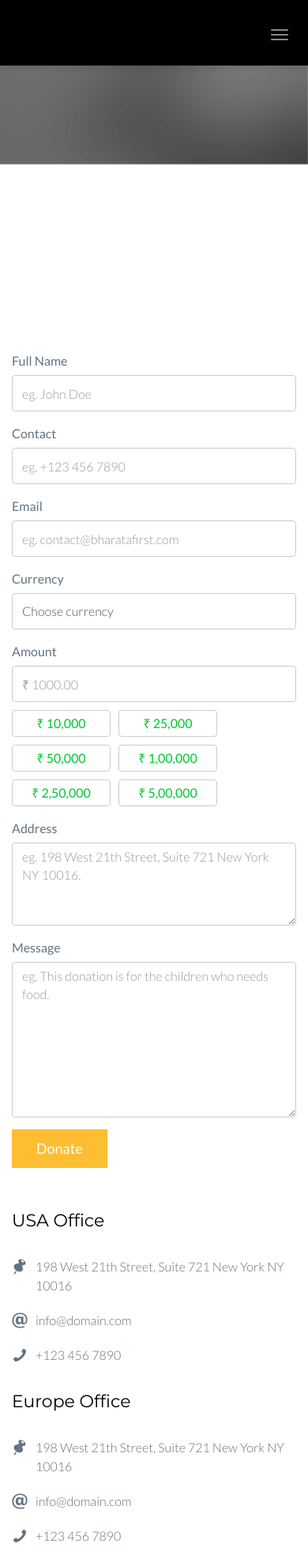
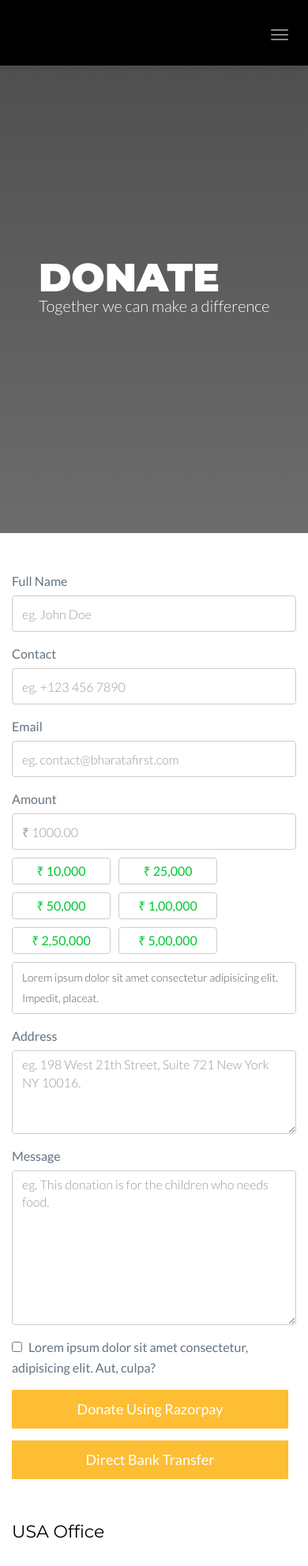
Before and after one commit to Luminous-Techs/BharataFirst-FrontEnd, a website: page donate.html in a window 390 px wide. Shown: the top 1983 px of the page at 79% size. Drawn offline with Linux system fonts and the light colour scheme; files whose address does not match are found by name.

Commit message:
Update donate.html
- hero fixed
- 2 buttons for donate
- perk msg added
- refund policy checkbox added

```diff
--- a/css/custom-donate.css
+++ b/css/custom-donate.css
@@ -1,3 +1,16 @@
+.probootstrap-hero {
+    display: grid;
+    place-items: center;
+    height: 80vh !important;
+    padding-top: 88px;
+    background-color: #6c6c6c;
+    background: linear-gradient(#4c4c4c, #6c6c6c);
+}
+
+.probootstrap-hero .probootstrap-slider-text {
+    padding-top: unset;
+}
+
 .scheme-amount-container {
     display: grid;
     align-items: center;
@@ -5,6 +18,17 @@
     grid-template-rows: repeat(2, 1fr);
     grid-template-columns: repeat(3, 125px);
     margin-top: 10px;
+}
+
+.perk-msg {
+    grid-column-start: 1;
+    grid-column-end: 4;
+    margin-top: 10px;
+    padding: 6px 12px;
+    font-size: 14px;
+    color: #555;
+    border: 1px solid #CCC;
+    border-radius: 4px;
 }
 
 .radio-input {
@@ -35,9 +59,24 @@
     box-shadow: 0 0 1px 2px #01C63230;
 }
 
+.refund-policy-label {
+    display: inline;
+    margin-left: 5px;
+}
+
+.razorpay-btn, .bank-transfer-btn {
+    width: 350px;
+}
+
 @media screen and (max-width: 426px) {
     .scheme-amount-container {
         grid-template-rows: repeat(3, 1fr);
         grid-template-columns: repeat(2, 125px);
     }
 }
+
+@media screen and (max-width: 380px) {
+    .razorpay-btn, .bank-transfer-btn {
+        width: 100%;
+    }
+}
--- a/donate.html
+++ b/donate.html
@@ -67,14 +67,10 @@
         </div>
       </nav>
 
-      <section class="probootstrap-hero probootstrap-hero-inner" style="background-image: url(img/hero_bg_bw_1.jpg)"  data-stellar-background-ratio="0.5">
-        <div class="container">
-          <div class="row">
-            <div class="col-md-12">
-              <div class="probootstrap-slider-text probootstrap-animate" data-animate-effect="fadeIn">
-                <h1 class="probootstrap-heading probootstrap-animate">Donate <span>Together we can make a difference</span></h1>
-              </div>
-            </div>
+      <section class="probootstrap-hero">
+        <div class="container" style="display: grid; place-items: center;">
+          <div class="probootstrap-slider-text probootstrap-animate" data-animate-effect="fadeIn">
+            <h1 class="probootstrap-heading probootstrap-animate">Donate <span>Together we can make a difference</span></h1>
           </div>
         </div>
       </section>
@@ -96,7 +92,7 @@
                 <label for="email">Email</label>
                 <input type="email" class="form-control" id="email" name="email" placeholder="eg. contact@bharatafirst.com" required>
               </div>
-              <div class="form-group">
+              <!-- <div class="form-group">
                 <label for="currency">Currency</label>
                 <select class="form-control" required>
                   <option selected class="form-select">Choose currency</option>
@@ -105,7 +101,7 @@
                   <option value="GEL">GEL - Georgian Lari</option>
                   <option value="CAD">CAD - Canadian Dollar</option>
                 </select>
-              </div>
+              </div> -->
               <div class="form-group">
                 <label for="amount">Amount</label>
                 <input type="number" class="form-control" id="amount" name="amount" placeholder="&#8377; 1000.00">
@@ -135,6 +131,9 @@
                     <label class="radio-label" for="scheme-amount6">&#8377; 5,00,000</label>
                   </div>
                 </div>
+                <div class="perk-msg">
+                  <p style="margin: 0;">Lorem ipsum dolor sit amet consectetur adipisicing elit. Impedit, placeat.</p>
+                </div>
               </div>
               <div class="form-group">
                 <label for="address">Address</label>
@@ -145,7 +144,14 @@
                 <textarea cols="30" rows="8" class="form-control" id="message" name="message" placeholder="eg. This donation is for the children who needs food."></textarea>
               </div>
               <div class="form-group">
-                <input type="submit" class="btn btn-primary btn-lg" id="submit" name="submit" value="Donate">
+                <input class="refund-policy-checkbox" type="checkbox" name="refund-policy" id="refund-policy-check">
+                <label class="refund-policy-label" for="refund-policy-check">Lorem ipsum dolor sit amet consectetur, adipisicing elit. Aut, culpa?</label>
+              </div>
+              <div class="form-group">
+                <input type="submit" class="btn btn-primary btn-lg razorpay-btn" id="submit" name="submit" value="Donate Using Razorpay">
+              </div>
+              <div class="form-group">
+                <input type="submit" class="btn btn-primary btn-lg bank-transfer-btn" id="submit" name="submit" value="Direct Bank Transfer">
               </div>
             </form>
           </div>
@@ -226,17 +232,13 @@
 
         </div>
 
-        <div class="probootstrap-copyright">
-          <div class="container">
-            <div class="row">
-              <div class="col-md-8 text-left">
-                <p>&copy; 2021 <a href="index.html">Bharata First</a>. &nbsp;All Rights Reserved.</p>
-              </div>
-              <div class="col-md-4 probootstrap-back-to-top">
-                <p><a href="#" class="js-backtotop">Back to top <i class="icon-arrow-long-up"></i></a></p>
-              </div>
-            </div>
-          </div>
+        <div class="m-copyright">
+          <!-- <div class="text-left"> -->
+            <p style="margin: 0">&copy; 2021 <a href="index.html">Bharata First</a>. &nbsp;All Rights Reserved.</p>
+          <!-- </div> -->
+          <!-- <div class="probootstrap-back-to-top"> -->
+            <p class="probootstrap-back-to-top" style="margin: 0"><a href="#" class="js-backtotop">Back to top <i class="icon-arrow-long-up"></i></a></p>
+          <!-- </div> -->
         </div>
       </footer>
 
```
